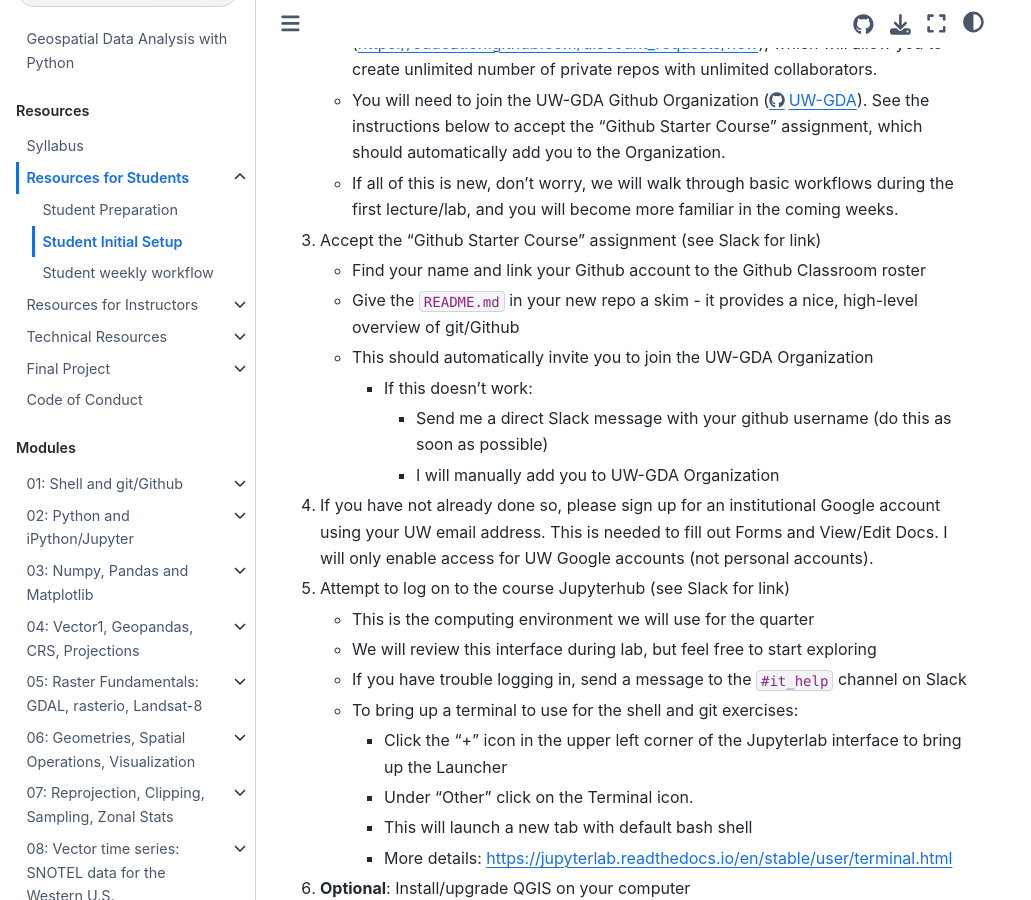
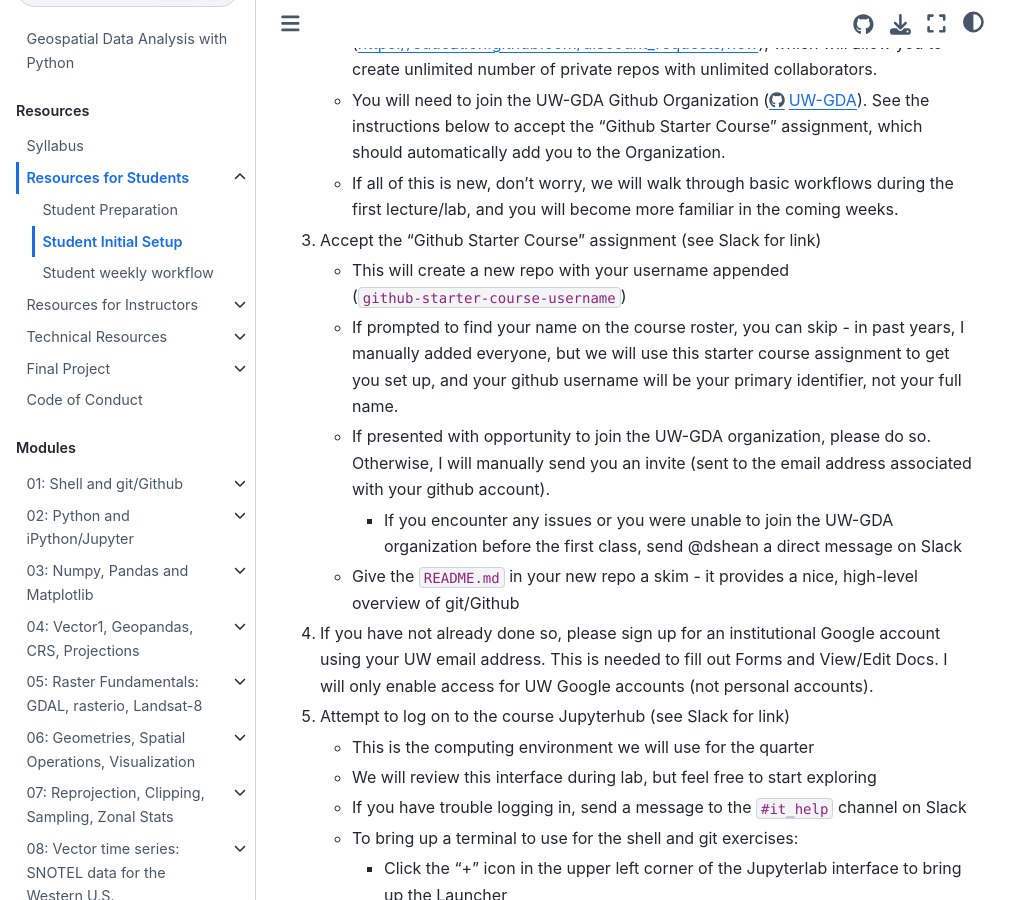
Before and after one commit to UW-GDA/jupyterbook, a Jupyter Book: the page built from book/resources/students/student_initial_setup.md, in a window 1280 px wide and 900 px high, scrolled down 472 px. Shown: the whole window, without its empty margins (0-1031 px from the left). Built offline with Jupyter Book 1.0.4 settings and Sphinx 7.4.7 and the Sphinx Book theme 1.1.4, drawn with Linux system fonts in a browser that asks for light colours; pages that are not in the unit, such as notebooks, are missing from menus.

Commit message:
Update student_initial_setup.md

```diff
--- a/book/resources/students/student_initial_setup.md
+++ b/book/resources/students/student_initial_setup.md
@@ -10,12 +10,11 @@
     * You will need to join the UW-GDA Github Organization (https://github.com/UW-GDA). See the instructions below to accept the "Github Starter Course" assignment, which should automatically add you to the Organization.
     * If all of this is new, don’t worry, we will walk through basic workflows during the first lecture/lab, and you will become more familiar in the coming weeks.
 1. Accept the "Github Starter Course" assignment (see Slack for link)
-    * Find your name and link your Github account to the Github Classroom roster
+    * This will create a new repo with your username appended (`github-starter-course-username`)
+    * If prompted to find your name on the course roster, you can skip - in past years, I manually added everyone, but we will use this starter course assignment to get you set up, and your github username will be your primary identifier, not your full name.
+    * If presented with opportunity to join the UW-GDA organization, please do so. Otherwise, I will manually send you an invite (sent to the email address associated with your github account).
+      * If you encounter any issues or you were unable to join the UW-GDA organization before the first class, send @dshean a direct message on Slack
     * Give the `README.md` in your new repo a skim - it provides a nice, high-level overview of git/Github
-    * This should automatically invite you to join the UW-GDA Organization
-        * If this doesn't work:
-            * Send me a direct Slack message with your github username (do this as soon as possible)
-            * I will manually add you to UW-GDA Organization
 1. If you have not already done so, please sign up for an institutional Google account using your UW email address. This is needed to fill out Forms and View/Edit Docs. I will only enable access for UW Google accounts (not personal accounts).
 1. Attempt to log on to the course Jupyterhub (see Slack for link)
     * This is the computing environment we will use for the quarter
```
